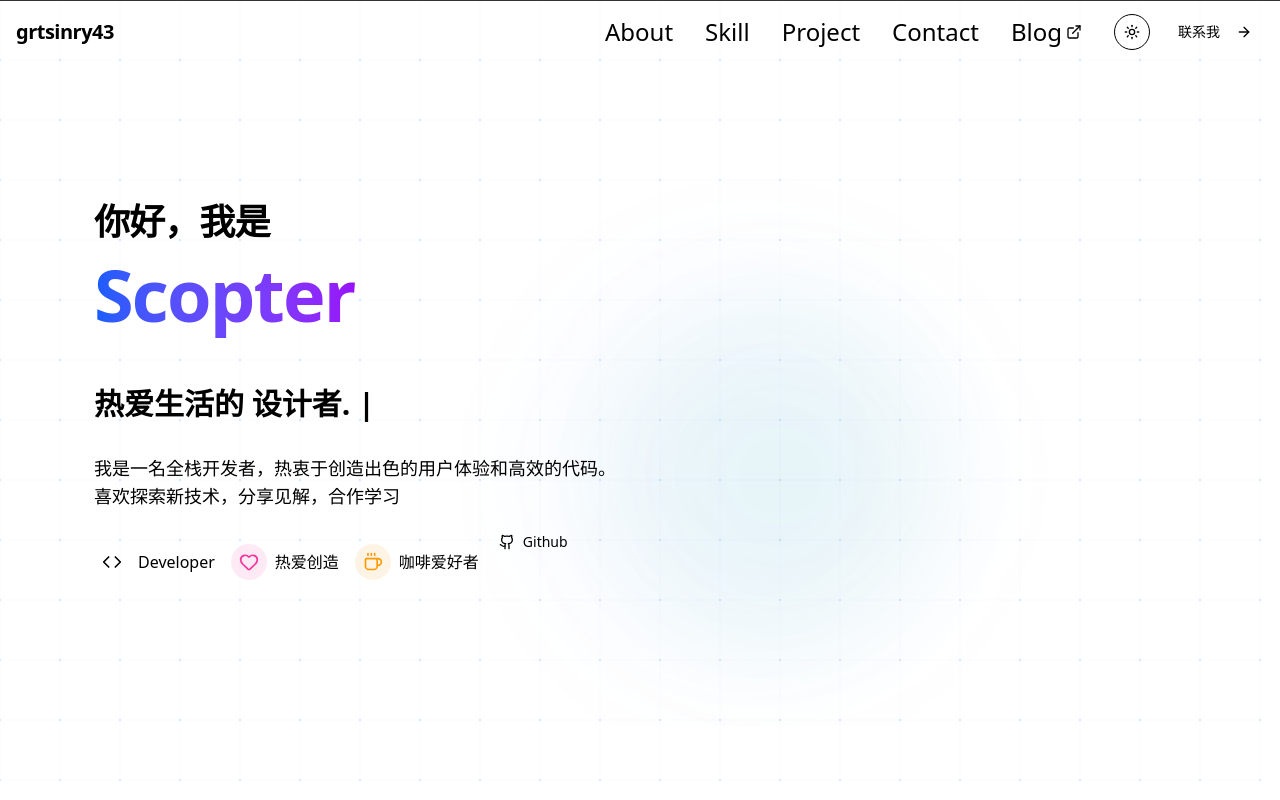
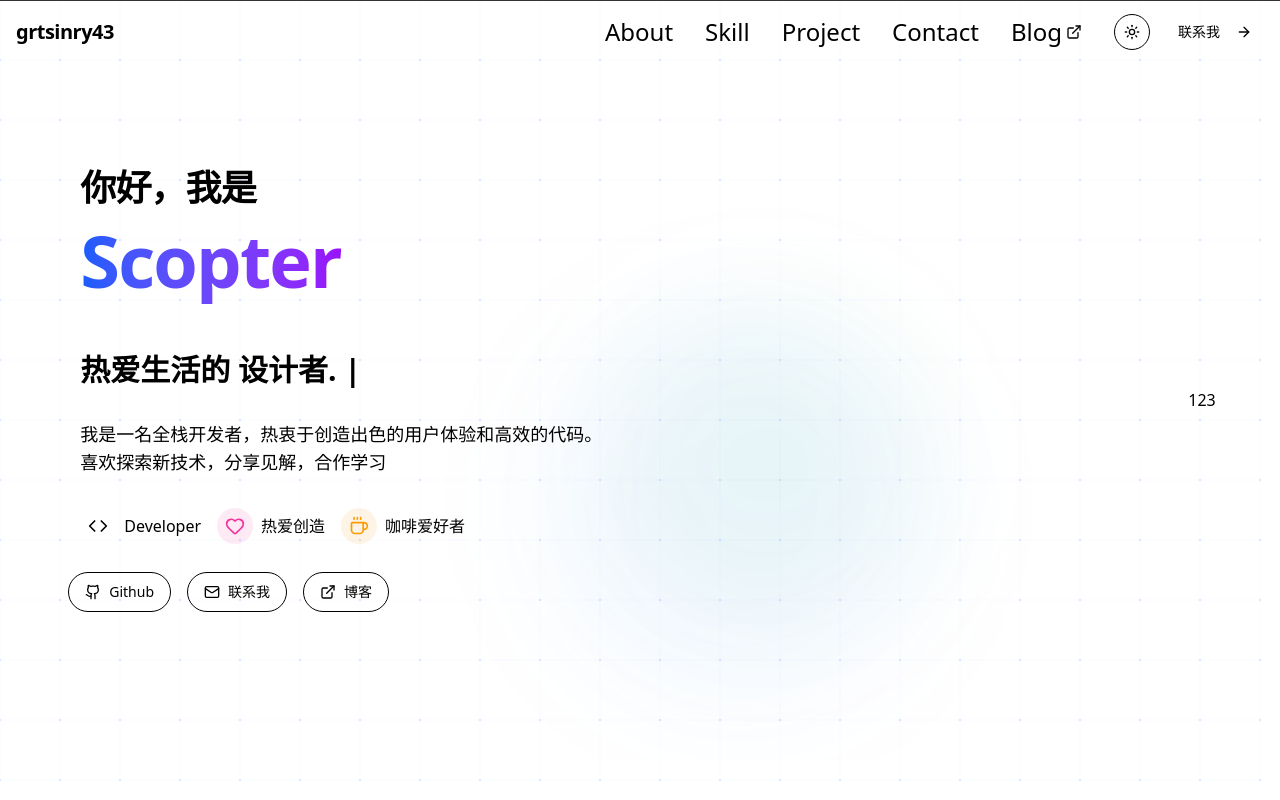
Before and after one commit to PPP16552102/Scott-Quill, a Next.js app: page /en in a window 1280 px wide. Built offline with nearby package versions, Linux system fonts and the light colour scheme.

Commit message:
feat: contact buttons & global styles

```diff
--- a/src/app/[locale]/page.tsx
+++ b/src/app/[locale]/page.tsx
@@ -89,7 +89,7 @@
             <CreativeCanvas mouseX={mouseXSpring} mouseY={mouseYSpring} />
           </div>
           <GsapPersonalIntro />
-          <div></div>
+          <div className="bg-primary">123</div>
         </div>
       </main>
     </div>
--- a/src/app/globals.css
+++ b/src/app/globals.css
@@ -1,12 +1,13 @@
 @import "tailwindcss";
 @import "tailwindcss" layer(base);
+@import "tailwindcss" layer(components);
 @import "tailwindcss" layer(utilities);
 
 @layer base {
   :root {
     --background: 0 0% 100%;
     --foreground: 222.2 84% 4.9%;
-    --card: 0% 0% 100%;
+    --card: 0 0% 100%;
     --card-foreground: 222.2 84% 4.9%;
     --popover: 0 0% 100%;
     --popover-foreground: 222.2 84% 4.9%;
--- a/src/components/sections/personal-intro.tsx
+++ b/src/components/sections/personal-intro.tsx
@@ -8,7 +8,7 @@
 import TextRevealEffect from "../ui/text-reveal-effect";
 import AnimatedGradientText from "../ui/animated-gradient-text";
 import { useTypeWriter } from "@/hooks/use-type-writer";
-import { Code, Coffee, Github, Heart } from "lucide-react";
+import { Code, Coffee, ExternalLink, Github, Heart, Mail } from "lucide-react";
 import MagneticButton from "../ui/magnetic-button";
 import { Button } from "../ui/button";
 
@@ -167,16 +167,45 @@
                 </div>
                 <span>咖啡爱好者</span>
               </motion.div>
+            </div>
             <div className="flex flex-wrap gap-4 ml-2">
               <MagneticButton strength={20}>
-                  <Button asChild variant="default" className="rounded-full">
-                    <a className="flex items-center gap-2">
+                <Button asChild variant="outline" className="rounded-full">
+                  <a
+                    href="https://github.com/PPP16552102"
+                    target="_blank"
+                    rel="noopener noreferer"
+                    className="flex items-center gap-2"
+                  >
                     <Github className="h-5 w-5" />
                     Github
                   </a>
                 </Button>
               </MagneticButton>
-              </div>
+              <MagneticButton strength={20}>
+                <Button asChild variant="outline" className="rounded-full">
+                  <a
+                    href="https://github.com/PPP16552102"
+                    className="flex items-center gap-2"
+                  >
+                    <Mail className="h-5 w-5" />
+                    联系我
+                  </a>
+                </Button>
+              </MagneticButton>
+              <MagneticButton strength={20}>
+                <Button asChild variant="outline" className="rounded-full">
+                  <a
+                    href="https://github.com/PPP16552102"
+                    target="_blank"
+                    rel="noopener noreferer"
+                    className="flex items-center gap-2"
+                  >
+                    <ExternalLink className="h-5 w-5" />
+                    博客
+                  </a>
+                </Button>
+              </MagneticButton>
             </div>
           </div>
         </div>
--- /dev/null
+++ b/src/styles/globals.css
@@ -0,0 +1,92 @@
+@import "tailwindcss";
+@import "tailwindcss" layer(base);
+@import "tailwindcss" layer(components);
+@import "tailwindcss" layer(utilities);
+
+body {
+  font-family: Arial, Helvetica, sans-serif;
+}
+
+@layer utilities {
+  .text-balance {
+    text-wrap: balance;
+  }
+}
+
+@layer utilities {
+  .text-balance {
+    text-wrap: balance;
+  }
+}
+
+@layer base {
+  :root {
+    --background: 0 0% 100%;
+    --foreground: 0 0% 3.9%;
+    --card: 0 0% 100%;
+    --card-foreground: 0 0% 3.9%;
+    --popover: 0 0% 100%;
+    --popover-foreground: 0 0% 3.9%;
+    --primary: 0 0% 9%;
+    --primary-foreground: 0 0% 98%;
+    --secondary: 0 0% 96.1%;
+    --secondary-foreground: 0 0% 9%;
+    --muted: 0 0% 96.1%;
+    --muted-foreground: 0 0% 45.1%;
+    --accent: 0 0% 96.1%;
+    --accent-foreground: 0 0% 9%;
+    --destructive: 0 84.2% 60.2%;
+    --destructive-foreground: 0 0% 98%;
+    --border: 0 0% 89.8%;
+    --input: 0 0% 89.8%;
+    --ring: 0 0% 3.9%;
+    --chart-1: 12 76% 61%;
+    --chart-2: 173 58% 39%;
+    --chart-3: 197 37% 24%;
+    --chart-4: 43 74% 66%;
+    --chart-5: 27 87% 67%;
+    --radius: 0.5rem;
+    --sidebar-background: 0 0% 98%;
+    --sidebar-foreground: 240 5.3% 26.1%;
+    --sidebar-primary: 240 5.9% 10%;
+    --sidebar-primary-foreground: 0 0% 98%;
+    --sidebar-accent: 240 4.8% 95.9%;
+    --sidebar-accent-foreground: 240 5.9% 10%;
+    --sidebar-border: 220 13% 91%;
+    --sidebar-ring: 217.2 91.2% 59.8%;
+  }
+  .dark {
+    --background: 0 0% 3.9%;
+    --foreground: 0 0% 98%;
+    --card: 0 0% 3.9%;
+    --card-foreground: 0 0% 98%;
+    --popover: 0 0% 3.9%;
+    --popover-foreground: 0 0% 98%;
+    --primary: 0 0% 98%;
+    --primary-foreground: 0 0% 9%;
+    --secondary: 0 0% 14.9%;
+    --secondary-foreground: 0 0% 98%;
+    --muted: 0 0% 14.9%;
+    --muted-foreground: 0 0% 63.9%;
+    --accent: 0 0% 14.9%;
+    --accent-foreground: 0 0% 98%;
+    --destructive: 0 62.8% 30.6%;
+    --destructive-foreground: 0 0% 98%;
+    --border: 0 0% 14.9%;
+    --input: 0 0% 14.9%;
+    --ring: 0 0% 83.1%;
+    --chart-1: 220 70% 50%;
+    --chart-2: 160 60% 45%;
+    --chart-3: 30 80% 55%;
+    --chart-4: 280 65% 60%;
+    --chart-5: 340 75% 55%;
+    --sidebar-background: 240 5.9% 10%;
+    --sidebar-foreground: 240 4.8% 95.9%;
+    --sidebar-primary: 224.3 76.3% 48%;
+    --sidebar-primary-foreground: 0 0% 100%;
+    --sidebar-accent: 240 3.7% 15.9%;
+    --sidebar-accent-foreground: 240 4.8% 95.9%;
+    --sidebar-border: 240 3.7% 15.9%;
+    --sidebar-ring: 217.2 91.2% 59.8%;
+  }
+}
```
Lines whose indentation alone changed are shown as unchanged.
